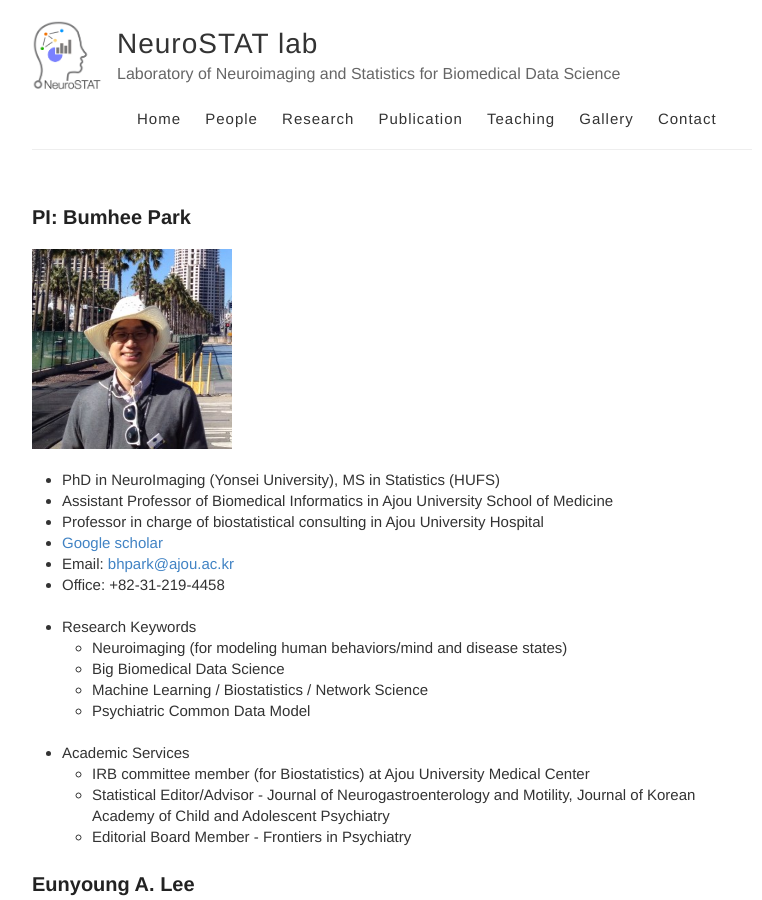
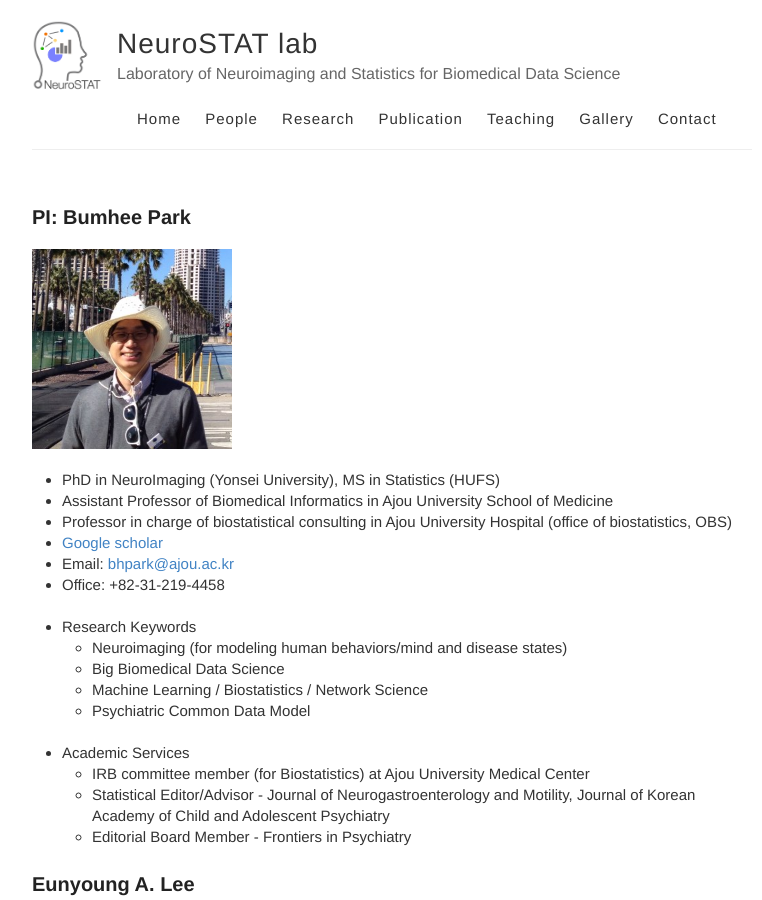
Before and after one commit to neurostat-lab/neurostat-lab.github.io, a Jekyll site: the page built from people.md, in a window 1280 px wide and 900 px high. Shown: the whole window, without its empty margins (248-1010 px from the left). Built offline with Jekyll 4.4.1, drawn with Linux system fonts in a browser that asks for light colours; our own code applies the rules of GitHub Pages for plain Markdown files; some of the changed text lies outside the part shown; grey boxes are pictures that could not be loaded.

Commit message:
Update people.md

```diff
--- a/people.md
+++ b/people.md
@@ -8,7 +8,7 @@ permalink: /people/
 <img src="/images/profe.png" style="width: 200px;"/><br>
  * PhD in NeuroImaging (Yonsei University), MS in Statistics (HUFS)
  * Assistant Professor of Biomedical Informatics in Ajou University School of Medicine<br>
- * Professor in charge of biostatistical consulting in Ajou University Hospital <br>
+ * Professor in charge of biostatistical consulting in Ajou University Hospital (office of biostatistics, OBS) <br>
  * [Google scholar](https://scholar.google.com/citations?hl=ko&user=mBLSN20AAAAJ)
  * Email: [bhpark@ajou.ac.kr](bhpark@ajou.ac.kr)<br>
  * Office: +82-31-219-4458<br>
@@ -56,7 +56,7 @@ permalink: /people/
 
 <br>
 
-### - <U> Biostatistical Consulting Group </U> - ###
+### - <U> Biostatistical Consulting Group (OBS) </U> - ###
 
 ### Ji Hyun Park
 <img src="/images/jihyun.png" style="width: 200px;" class="img-circle avatar;"/><br>
```
